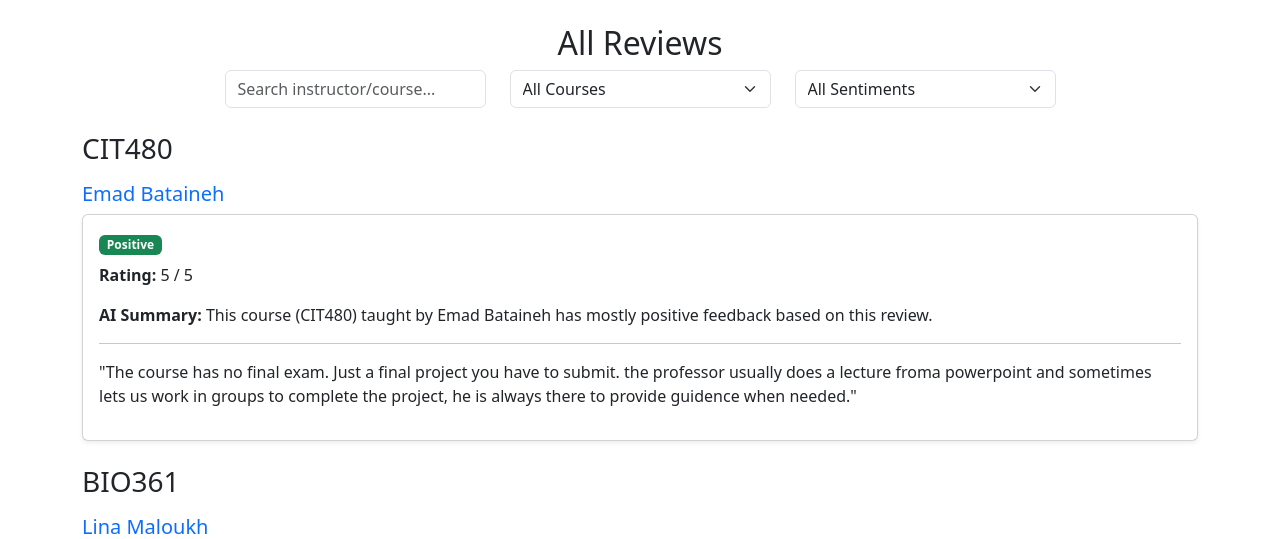
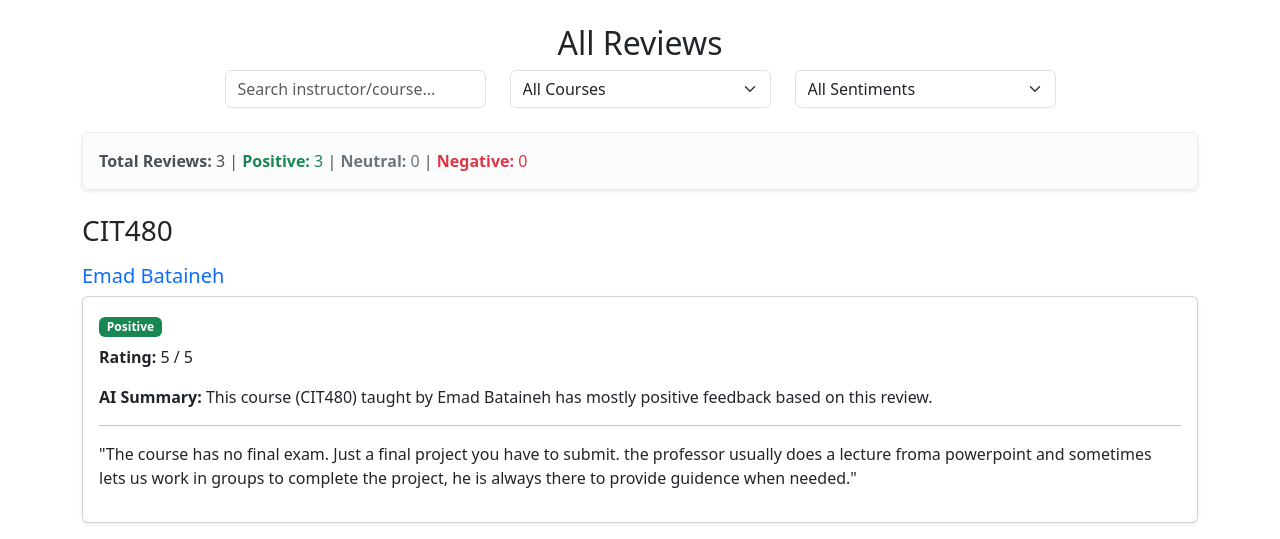
Before and after one commit to Alyazia-mo/ZULens, a Flask app: page /reviews in a window 1280 px wide. Shown: the part 120-659 px from the top of the page. Run offline with Flask 3, Linux system fonts and the light colour scheme; data comes from the database, SQL or seed files in the repository; parts of the project's set-up code (start-up, migrations or seed data) failed here and were passed over; some libraries are stand-ins or nearby versions.

Commit message:
removed the update from past sub. and added total reviews insights

```diff
--- a/app.py
+++ b/app.py
@@ -8,7 +8,7 @@ from email.mime.text import MIMEText
 from email.mime.multipart import MIMEMultipart
 import json
 from openai import OpenAI
-import time
+
 
 
 
@@ -332,6 +332,31 @@ def update_review():
 
     return jsonify({"message": "Review updated"}), 200
 
+@app.route("/review-stats")
+def review_stats():
+    conn = sqlite3.connect(DATABASE_PATH)
+    cursor = conn.cursor()
+    cursor.execute("SELECT COUNT(*) FROM reviews")
+    total = cursor.fetchone()[0]
+
+    cursor.execute("SELECT COUNT(*) FROM reviews WHERE sentiment = 'Positive'")
+    positive = cursor.fetchone()[0]
+
+    cursor.execute("SELECT COUNT(*) FROM reviews WHERE sentiment = 'Negative'")
+    negative = cursor.fetchone()[0]
+
+    cursor.execute("SELECT COUNT(*) FROM reviews WHERE sentiment = 'Neutral'")
+    neutral = cursor.fetchone()[0]
+
+    conn.close()
+    return jsonify({
+        "total": total,
+        "positive": positive,
+        "negative": negative,
+        "neutral": neutral
+    })
+
+
 # ---------- CHATBOT ----------
 
 @app.route("/chat", methods=["POST"])
@@ -374,71 +399,6 @@ def chat():
 
     return jsonify({"reply": response})
 
-@app.route("/admin/update-all-sentiments", methods=["POST"])
-def update_all_sentiments():
-    limit = int(request.args.get("limit", 5))
-
-    conn = sqlite3.connect(DATABASE_PATH)
-    cursor = conn.cursor()
-
-    # ✅ Only get reviews that are not yet updated
-    cursor.execute("""
-        SELECT id, course, instructor, rating, review
-        FROM reviews
-        WHERE summary IS NULL OR summary LIKE 'Summary unavailable%'
-        LIMIT ?
-    """, (limit,))
-    rows = cursor.fetchall()
-
-    updated_count = 0
-
-    for row in rows:
-        review_id, course, instructor, rating, review = row
-        prompt = f"""
-        Analyze the following student review and return:
-        1. The overall sentiment as Positive, Negative, or Neutral.
-        2. A short summary of the review mentioning the course and instructor name.
-
-        Course ID: {course}
-        Instructor: {instructor}
-        Rating: {rating} / 5
-        Review: {review}
-
-        Respond in this JSON format:
-        {{"sentiment": "...", "summary": "..."}}
-        """
-
-        try:
-            response = client.chat.completions.create(
-                model="gpt-3.5-turbo",
-                messages=[{"role": "user", "content": prompt}],
-                temperature=0.3
-            )
-            content = response.choices[0].message.content.strip()
-            sentiment_data = json.loads(content)
-            sentiment = sentiment_data.get("sentiment", "Neutral")
-            summary = sentiment_data.get("summary", "Summary unavailable.")
-        except Exception as e:
-            print(f"GPT error on review {review_id}: {e}")
-            sentiment = "Neutral"
-            summary = "Summary unavailable due to error."
-
-        cursor.execute("""
-            UPDATE reviews SET sentiment = ?, summary = ?
-            WHERE id = ?
-        """, (sentiment, summary, review_id))
-
-        updated_count += 1
-        time.sleep(1.5)  # spacing to avoid hitting GPT rate limits
-
-    conn.commit()
-    conn.close()
-
-    return jsonify({
-        "message": f"✅ Updated {updated_count} reviews using GPT.",
-        "done": updated_count == 0
-    })
-
 # ---------- INIT DB ----------
 
 def init_db():
--- a/templates/reviews.html
+++ b/templates/reviews.html
@@ -58,6 +58,8 @@
       </div>
     </div>
 
+    <div id="review-stats"></div>
+
     <div id="grouped-reviews"></div>
   </div>
 
@@ -76,6 +78,20 @@
       allReviews = data;
       populateCourseFilter();
       renderGroupedReviews();
+    }
+
+    async function fetchReviewStats() {
+      const res = await fetch("/review-stats");
+      const stats = await res.json();
+
+      document.getElementById("review-stats").innerHTML = `
+        <div class="alert alert-light shadow-sm mt-3">
+          <strong>Total Reviews:</strong> ${stats.total} |
+          <span class="text-success"><strong>Positive:</strong> ${stats.positive}</span> |
+          <span class="text-secondary"><strong>Neutral:</strong> ${stats.neutral}</span> |
+          <span class="text-danger"><strong>Negative:</strong> ${stats.negative}</span>
+        </div>
+      `;
     }
 
     function populateCourseFilter() {
@@ -155,7 +171,12 @@
     document.getElementById("courseFilter").addEventListener("change", renderGroupedReviews);
     document.getElementById("sentimentFilter").addEventListener("change", renderGroupedReviews);
 
-    window.onload = fetchReviews;
+
+    window.onload = () => {
+      fetchReviews();
+      fetchReviewStats();
+    };
+
   </script>
   <script src="{{ url_for('static', filename='script.js') }}"></script>
   <script src="https://cdn.jsdelivr.net/npm/bootstrap@5.3.0/dist/js/bootstrap.bundle.min.js"></script>
```
